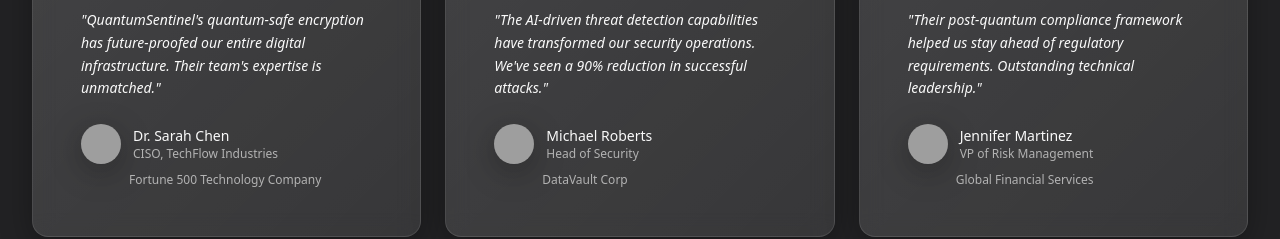
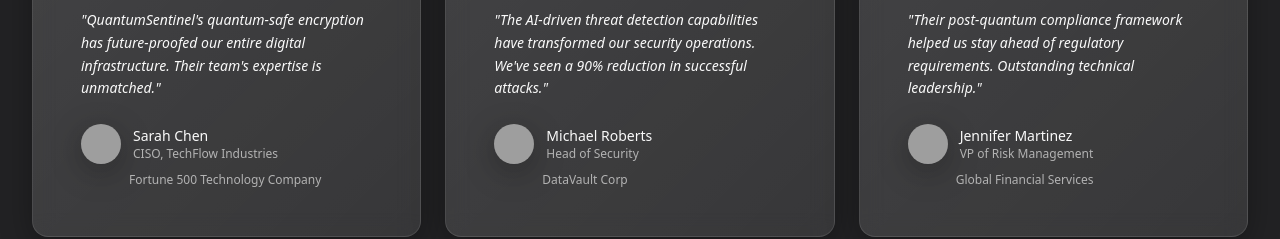
Before and after one commit to OchaiGinger/quantum-sentinel-cyber-core, a React (Vite) app: page /team in a window 1280 px wide. Shown: the part 1760-1999 px from the top of the page. Built offline with nearby package versions, Linux system fonts and the light colour scheme; grey boxes are pictures that could not be loaded.

Commit message:
Update Team.tsx

```diff
--- a/src/pages/Team.tsx
+++ b/src/pages/Team.tsx
@@ -35,7 +35,7 @@ const Team = () => {
   const testimonials = [
     {
       quote: "QuantumSentinel's quantum-safe encryption has future-proofed our entire digital infrastructure. Their team's expertise is unmatched.",
-      author: "Dr. Sarah Chen",
+      author: "Sarah Chen",
       role: "CISO, TechFlow Industries",
       company: "Fortune 500 Technology Company"
     },
```
